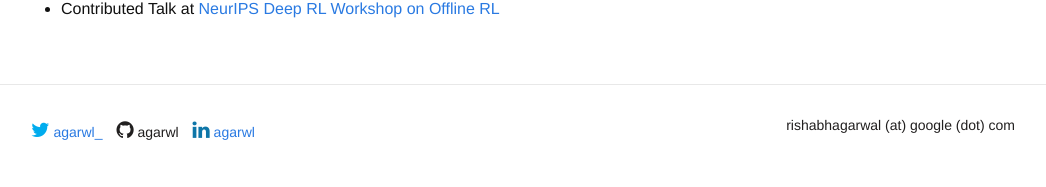
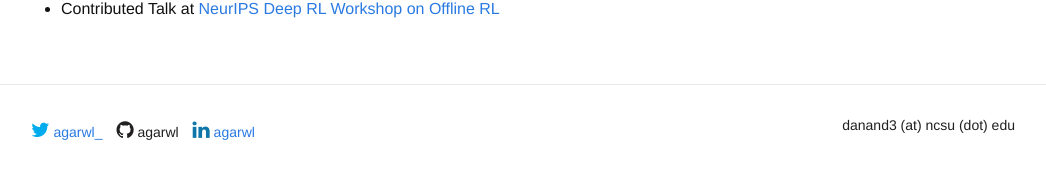
Before and after one commit to diggi0330/diggi.github.io, a Jekyll site: the page built from talks.html, in a window 1280 px wide. Shown: the part 1243-1430 px from the top of the page, without its empty margins (117-1163 px from the left). Built offline with Jekyll 4.4.1, drawn with Linux system fonts in a browser that asks for light colours; nearby versions of some CDN libraries; some web fonts are replaced; a style sheet for code colours, icons or effects is not loaded.

Commit message:
Update layout.html

```diff
--- a/_layouts/layout.html
+++ b/_layouts/layout.html
@@ -35,7 +35,7 @@
                     <li><a href="{{site.github.url}}/"> About </a></li>
                     <li><a href="{{site.github.url}}/research"> Research</a></li>
                     <li><a href="{{site.github.url}}/talks"> Talks </a></li>
-                    <li><a href="https://drive.google.com/file/d/1_yPtUALAZybOrffP3oOHyVcIAjYy_80a/view?usp=share_link"> CV </a></li>
+                    <li><a href="https://drive.google.com/drive/folders/1jf-0fz7rg8D8qAcxasYfw5qYpHYqCR3R?usp=drive_link"> CV </a></li>
                 </ul>
               </div>
             </nav>
@@ -72,7 +72,7 @@
       </div>
       <div class="force five columns">
         <p class="site-description">
-          <a href="mailto:rishabhagarwal@google.com" style="color:#211F1F">rishabhagarwal (at) google (dot) com</a>
+          <a href="mailto:danand3@ncsu.edu" style="color:#211F1F">danand3 (at) ncsu (dot) edu</a>
         </p>
       </div>
     </div>
```
